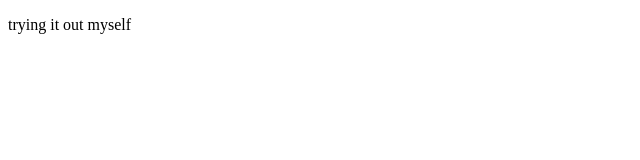
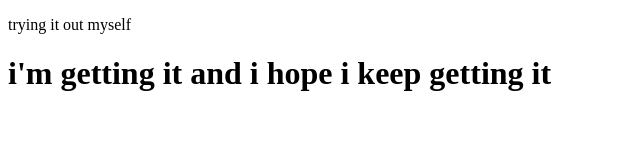
Before and after one commit to harkinde/trymeagain, a plain HTML site: page version.controle/index.html in a window 1280 px wide. Shown: the whole page, without its empty margins (0-640 px from the left). Drawn offline with Linux system fonts and the light colour scheme.

Commit message:
veraion 3

```diff
--- a/version.controle/change.js
+++ b/version.controle/change.js
@@ -1,2 +1,2 @@
 console.log(console);
-console.log("version 2");
+console.log("version 3");
--- a/version.controle/index.html
+++ b/version.controle/index.html
@@ -7,5 +7,6 @@
 </head>
 <body>
  <p>trying it out myself</p>
+ <h1>i'm getting it and i hope i keep getting it</h1>
 </body>
 </html>
```
